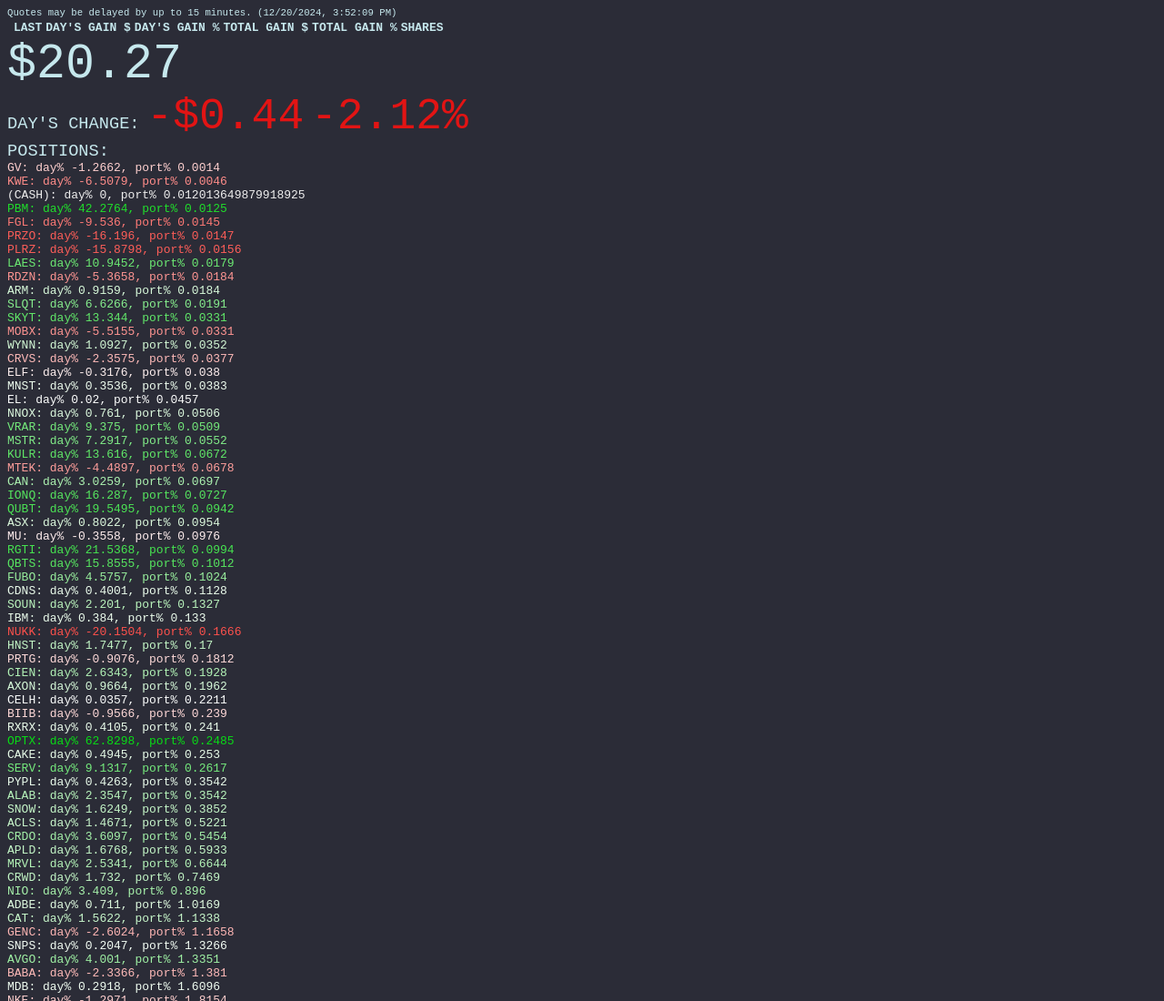
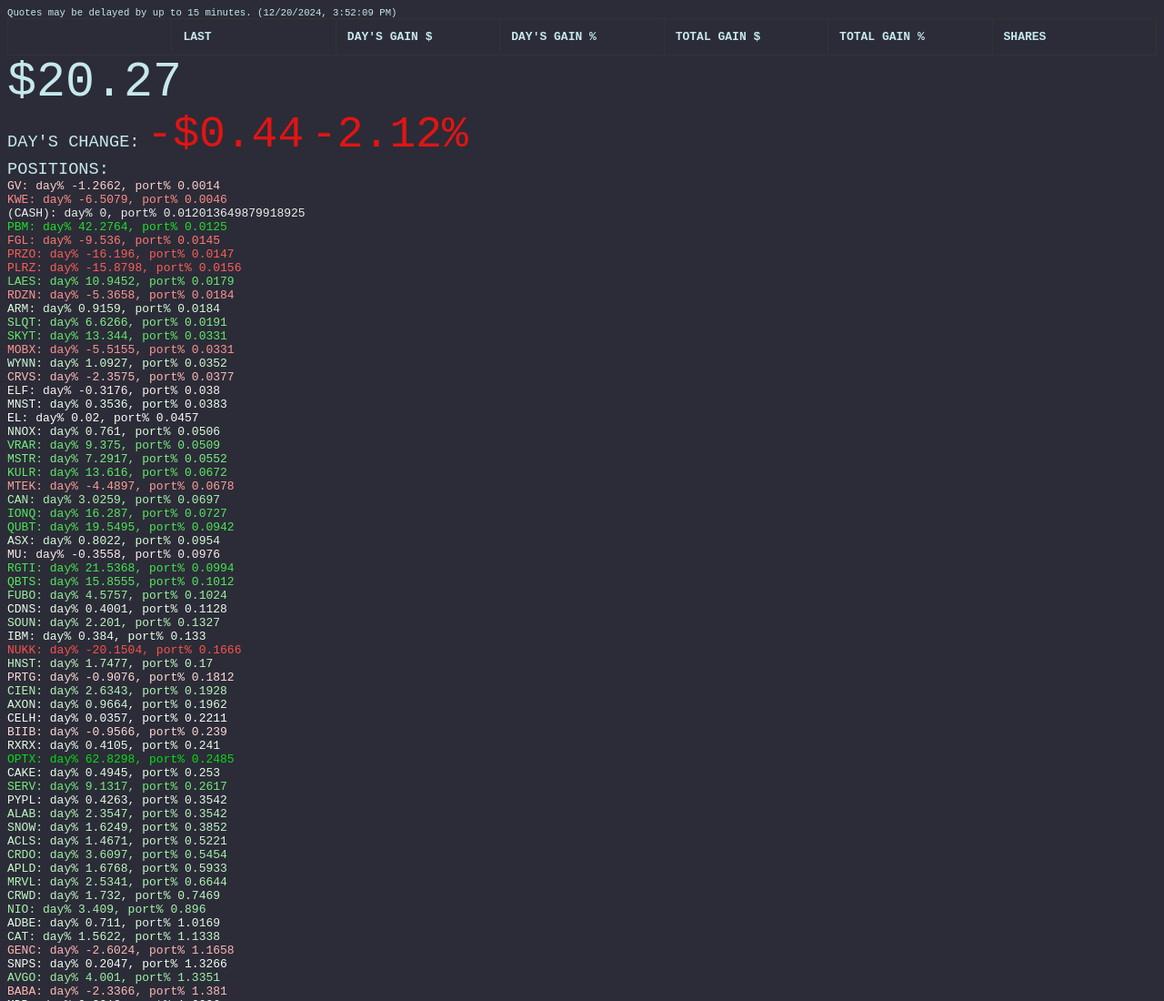
Before and after one commit to m-akinc/stockview, a plain HTML site: page docs/index.html in a window 1280 px wide. Shown: the top 1100 px of the page at 91% size. Drawn offline with Linux system fonts and the light colour scheme.

Commit message:
Extra styles

```diff
--- a/docs/styles.css
+++ b/docs/styles.css
@@ -28,6 +28,18 @@
     color: #e21414;
 }
 
+table {
+    table-layout: fixed;
+    width: 100%;
+    border-collapse: collapse;
+}
+
+th, td {
+    padding: 12px;
+    border: 1px solid #333;
+    text-align: left;
+}
+
 treemap {
     width: 100%;
     height: 800px;
```
